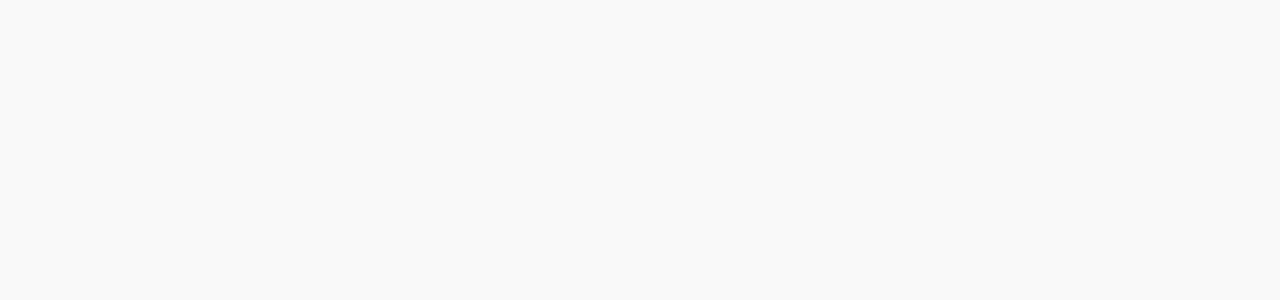
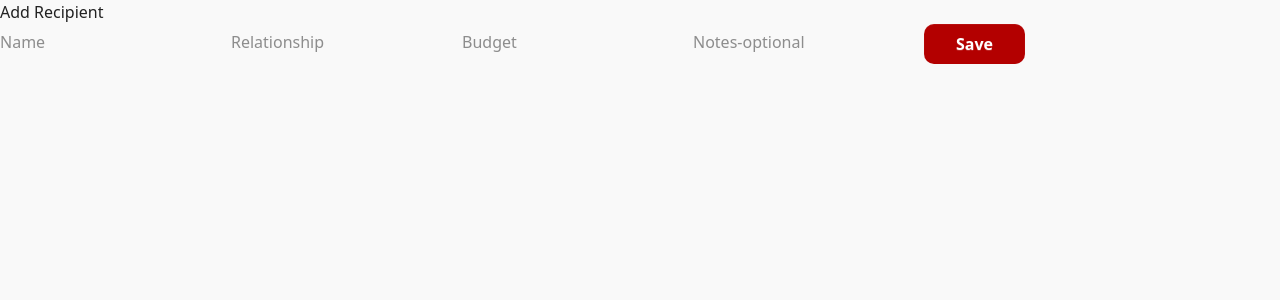
Before and after one commit to Gracie-Curiel/CMPS3390-Project3, a React (Vite) app in the folder christmas-app/: page /Recipient in a window 1280 px wide. Shown: the top 300 px of the page. Built offline with nearby package versions, Linux system fonts and the light colour scheme.

Commit message:
dashboard table layout and recipient layout,needs a couple of more stuff

```diff
--- a/christmas-app/src/views/Recipient.jsx
+++ b/christmas-app/src/views/Recipient.jsx
@@ -1,8 +1,84 @@
-import { useState } from 'react';
+import { useState } from "react";
 export default function Recipient() {
-//usesate for the inputs
-//handlers = submit
-//validation - makes sure its not empty
-//onchange
-
+  const [formInput, setFormInput] = useState({
+    name: "",
+    relationship: "",
+    budget: "",
+    notes: "",
+  });
+  const [formError, setFormError] = useState(false);
+  //usesate for the inputs
+  //handlers = submit
+  //validation - makes sure its not empty
+  //onchange
+  const handleChange = (e) => {
+    const { name, value } = e.target;
+    setFormInput({ ...formInput, [name]: value });
+  };
+  const validationInput = () => {
+    let errors = {};
+    if (!formInput.name) {
+      errors.Name = "Name is required!";
+    }
+    if (!formInput.relationship) {
+      errors.relationship = "Relationship is required!";
+    }
+    if (!formInput.budget) {
+      errors.budget = "Budget is requried!";
+    } // need to make sure they do not add letters
+    setFormError(errors);
+    return errors;
+  };
+  const handleSubmit = (e) => {
+    e.preventDefault();
+    const valid = validationInput();
+    if (Object.keys(valid).length == 0) {
+      setmessage("Saved!");
+    } else {
+      setmessage("Error, Please Enter the required field");
+    }
+  };
+  //form neeeds a name  relationship budget notes and a save button
+  return (
+    <div className="Recipient">
+      <form onSubmit={handleSubmit}>
+        <h2 className="Title-4">Add Recipient</h2>
+        <input
+          type="text"
+          id="name"
+          name="name"
+          value={formInput.name}
+          placeholder="Name"
+          onchange={handleChange}
+        />
+        <input
+          type="text"
+          id="relationship"
+          name="relationship"
+          placeholder="Relationship"
+          value={formInput.relationship}
+          onchange={handleChange}
+        />
+        <input
+          type="number"
+          id="budget"
+          name="budget"
+          value={formInput.budget}
+          placeholder="Budget"
+          onchange={handleChange}
+        />
+        <input
+          type="text"
+          id="notes"
+          name="notes"
+          value={formInput.notes}
+          placeholder="Notes-optional"
+          onchange={handleChange}
+        />
+        <button type="submit" className="btn">
+          Save
+        </button>
+      </form>
+    </div>
+  );
 }
```
Also changed, not shown: 1 other file (tests, documents, lock files or other folders).
